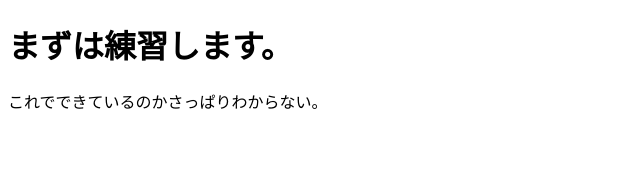
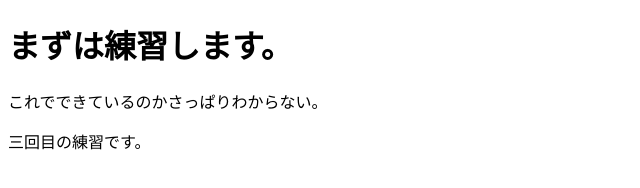
Before and after one commit to mikitty0620/test2, a plain HTML site: page index.html in a window 1280 px wide. Shown: the whole page, without its empty margins (0-640 px from the left). Drawn offline with Linux system fonts and the light colour scheme.

Commit message:
三回目の練習です

```diff
--- a/index.html
+++ b/index.html
@@ -9,5 +9,6 @@
 <body>
 <h1>まずは練習します。</h1>
 <p>これでできているのかさっぱりわからない。</p>
+<p>三回目の練習です。　</p>
 </body>
 </html>
```
